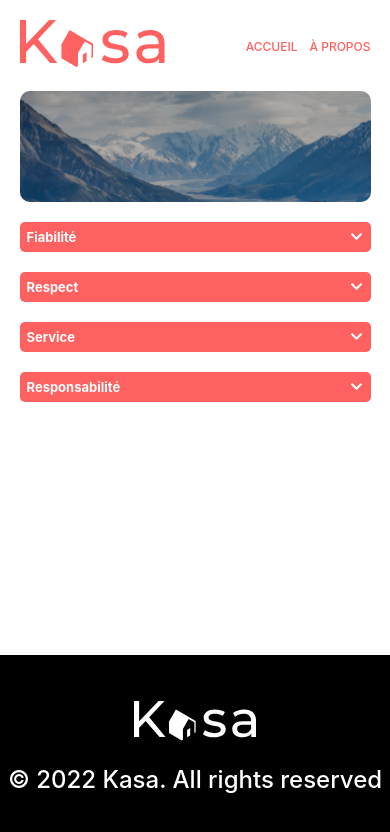
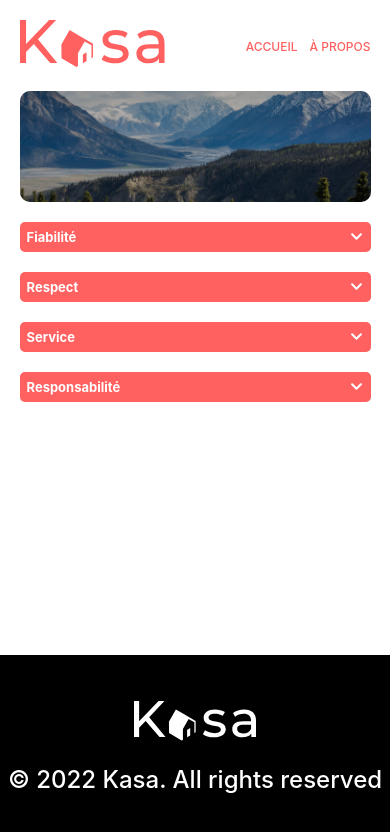
Before and after one commit to mayccos/BeckerJean-Christophe_11_20022022, a React (Create React App) app in the folder kasa/: page /apropos in a window 390 px wide. Shown: the top 832 px of the page. Built offline with nearby package versions, Linux system fonts and the light colour scheme.

Commit message:
partie avec data.js finie

```diff
--- a/kasa/src/Pages/Apropos/index.jsx
+++ b/kasa/src/Pages/Apropos/index.jsx
@@ -4,6 +4,7 @@ import Banner from '../../Components/Banner'
 import BannerAbout from '../../Assets/BannerAbout.png'
 import BannerAboutSmall from '../../Assets/BannerAboutSmall.png'
 import Dropdown from '../../Components/Dropdown'
+import React from 'react'
 
 const comments = [
     'Les annonces postées sur Kasa garantissent une fiabilité totale. Les photos sont conformes aux logements, et toutes les informations sont régulièrement vérifiées  par nos équipes.',
@@ -12,12 +13,20 @@ const comments = [
     "La sécurité est la priorité de Kasa. Aussi bien pour nos hôtes que pour les voyageurs, chaque logement correspond aux critères de sécurité établis par nos services. En laissant une note aussi bien à l'hôte qu'au locataire, cela permet à nos équipes de vérifier que les standards sont bien respectés. Nous organisons également des ateliers sur la sécurité domestique pour nos hôtes.",
 ]
 
-const image = window.screen.width <= '576' ? BannerAboutSmall : BannerAbout
-console.log(image)
+function isMobile() {
+    return window.innerWidth < 576
+}
 function About() {
+    const [mobile, setMobile] = React.useState(isMobile())
+
+    function onResize() {
+        setMobile(isMobile())
+    }
+
+    window.addEventListener('resize', onResize)
     return (
         <div className="about">
-            <Banner image={image} />
+            <Banner image={mobile ? BannerAboutSmall : BannerAbout} />
             <div className="about__content">
                 <Dropdown title="Fiabilité" textContent={comments[0]} />
                 <Dropdown title="Respect" textContent={comments[1]} />
```
